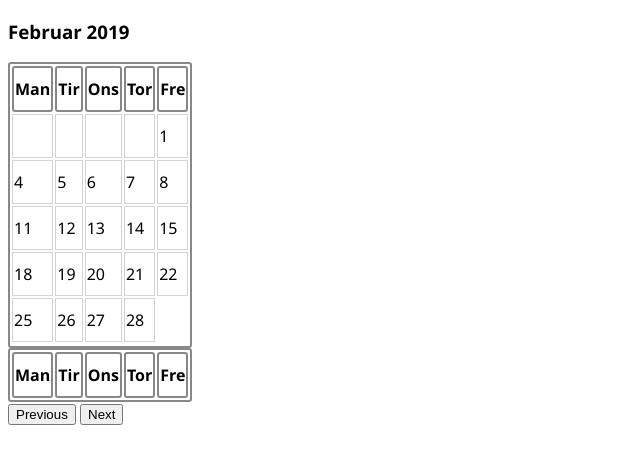
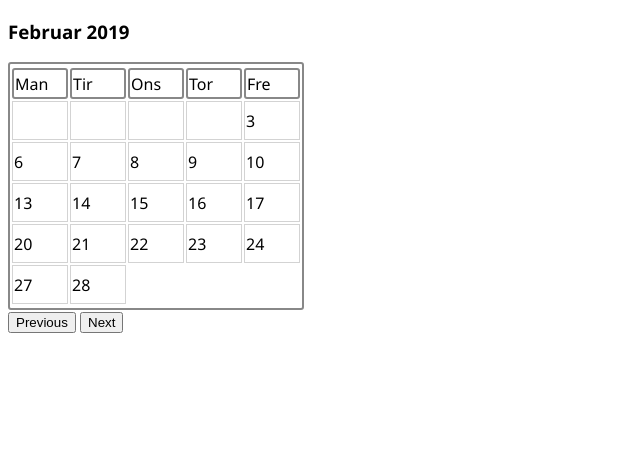
Before and after one commit to Awooku/Elektriker-Modulprojekt, a plain HTML site: page calendarHTML-Javascript-master/index.html in a window 1280 px wide. Shown: the whole page, without its empty margins (0-640 px from the left). Drawn offline with Linux system fonts and the light colour scheme.

Commit message:
uden script

```diff
--- a/calendarHTML-Javascript-master/css/kalenderstyle.css
+++ b/calendarHTML-Javascript-master/css/kalenderstyle.css
@@ -12,11 +12,6 @@ body {
 }
 
 .dag, .ugedag {
-<<<<<<< HEAD
-    width: 40px;
-    height: 40px;
-}
-=======
     width: 50px;
     height: 35px;
 }
@@ -24,4 +19,3 @@ body {
 .ugedag {
     height: 25px;
 }
->>>>>>> 692766cca179d85b7ee42e8fbd34114b8282f22e
--- a/calendarHTML-Javascript-master/index.html
+++ b/calendarHTML-Javascript-master/index.html
@@ -13,27 +13,14 @@
         <table class="kalenderindhold" id="kalender">
             <thead>
                     <tr class="ugedage">
-                        <th class="ugedag">Man</th>
+                        <!--<th class="ugedag">Man</th>
                         <th class="ugedag">Tir</th>
                         <th class="ugedag">Ons</th>
                         <th class="ugedag">Tor</th>
-                        <th class="ugedag">Fre</th>
+                        <th class="ugedag">Fre</th>-->
                     </tr>
             </thead>
-            <tbody id="calendar-body"></tbody>
-        </table>
-
-        <table class="kalenderindhold" id="kalender2">
-            <thead>
-                    <tr class="ugedage">
-                        <th class="ugedag">Man</th>
-                        <th class="ugedag">Tir</th>
-                        <th class="ugedag">Ons</th>
-                        <th class="ugedag">Tor</th>
-                        <th class="ugedag">Fre</th>
-                    </tr>
-            </thead>
-            <tbody id="calendar-body2"></tbody>
+            <tbody id="kalender-body"></tbody>
         </table>
 
 
--- a/calendarHTML-Javascript-master/javascript/kalenderscript.js
+++ b/calendarHTML-Javascript-master/javascript/kalenderscript.js
@@ -4,7 +4,7 @@ var currentYear = today.getFullYear();
 var selectYear = document.getElementById("year");
 var selectMonth = document.getElementById("month");
 
-
+var week = ["Man", "Tir", "Ons", "Tor", "Fre"];
 var months = ["Januar", "Februar", "Marts", "April", "Maj", "Juni", "Juli", "August", "September", "Oktober", "November", "December"];
 
 
@@ -27,20 +27,15 @@ function previous() {
 
 
 
-
-
-
 function showCalendar(month, year) {
-
 
     var firstDay = (new Date(year, month)).getDay()-1; //gør at første dag på ugen er en mandag i stedet for søndag
     var daysInMonth = 32 - new Date(year, month, 32).getDate();
 
-    var tbl = document.getElementById("calendar-body"); // body of the calendar
+    var tbl = document.getElementById("kalender-body"); // body of the calendar
 
     // clearing all previous cells
     tbl.innerHTML = "";
-
     // filing data about month and in the page via DOM.
     monthAndYear.innerHTML = months[month] + " " + year;
     selectYear.value = year;
@@ -48,16 +43,28 @@ function showCalendar(month, year) {
 
     // creating all cells
     var date = 1;
-    for (var i = 0; i < 6; i++) {
+    for (var i = 0; i < 7; i++) {
         // creates a table row
         var row = document.createElement("tr");
 
         //creating individual cells, filing them up with data.
         for (var j = 0; j < 7; j++) {
+
+            var ugenavn = week[j];
+
             if (j == 5 || j == 6) {
                 date++;
             }
-            else if (i === 0 && j < firstDay) {
+
+            else if (i === 0) {
+                var cell = document.createElement("td");
+                var cellText = document.createTextNode(ugenavn);
+                cell.className = "ugedag";
+                cell.appendChild(cellText);
+                row.appendChild(cell);
+            }
+
+            else if (i === 1 && j < firstDay) {
                 var cell = document.createElement("td");
                 var cellText = document.createTextNode("");
                 cell.className = "dag";
@@ -69,6 +76,7 @@ function showCalendar(month, year) {
                 break;
             }
 
+            //opretter
             else {
                 var cell = document.createElement("td");
                 var cellText = document.createTextNode(date);
@@ -84,3 +92,70 @@ function showCalendar(month, year) {
         tbl.appendChild(row); // appending each row into calendar body.
     }
 }
+
+
+/*function show3(month, year) {
+    next();
+    var firstDay = (new Date(year, month)).getDay()-1; //gør at første dag på ugen er en mandag i stedet for søndag
+    var daysInMonth = 32 - new Date(year, month, 32).getDate();
+
+    var tbl = document.getElementById("calendar-body"); // body of the calendar
+
+    // clearing all previous cells
+    tbl.innerHTML = "";
+    // filing data about month and in the page via DOM.
+    monthAndYear.innerHTML = months[month] + " " + year;
+    selectYear.value = year;
+    selectMonth.value = month;
+
+    // creating all cells
+    var date = 1;
+    for (var i = 0; i < 7; i++) {
+        // creates a table row
+        var row = document.createElement("tr");
+
+        //creating individual cells, filing them up with data.
+        for (var j = 0; j < 7; j++) {
+
+            var ugenavn = week[j];
+
+            if (j == 5 || j == 6) {
+                date++;
+            }
+
+            else if (i === 0) {
+                var cell = document.createElement("td");
+                var cellText = document.createTextNode(ugenavn);
+                cell.className = "ugedag";
+                cell.appendChild(cellText);
+                row.appendChild(cell);
+            }
+
+            else if (i === 1 && j < firstDay) {
+                var cell = document.createElement("td");
+                var cellText = document.createTextNode("");
+                cell.className = "dag";
+                cell.appendChild(cellText);
+                row.appendChild(cell);
+            }
+
+            else if (date > daysInMonth) {
+                break;
+            }
+
+            //opretter
+            else {
+                var cell = document.createElement("td");
+                var cellText = document.createTextNode(date);
+                if (date === today.getDate() && year === today.getFullYear() && month === today.getMonth()) {
+                    cell.classList.add("bg-info");
+                } // color today's date
+                cell.appendChild(cellText);
+                cell.className = "dag";
+                row.appendChild(cell);
+                date++;
+            }
+        }
+        tbl.appendChild(row); // appending each row into calendar body.
+    }
+}*/
```
Also changed, not shown: 1 other file.
